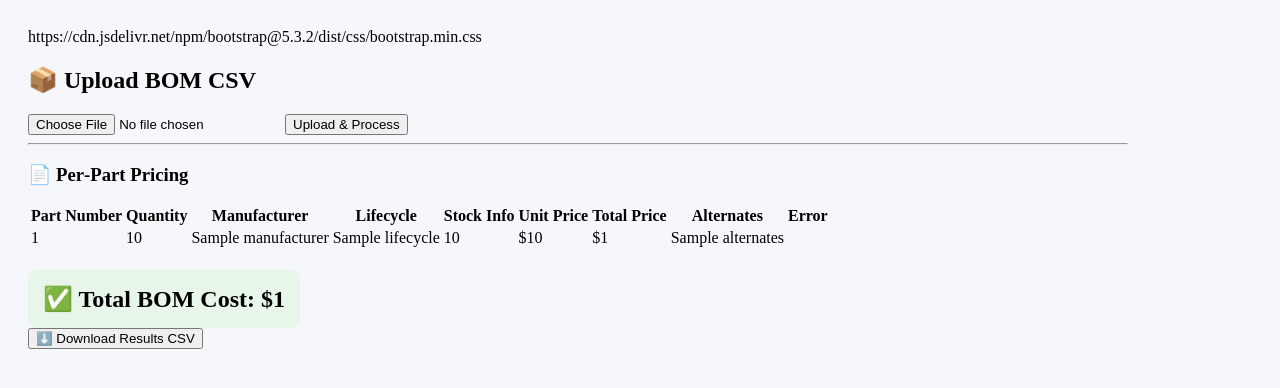
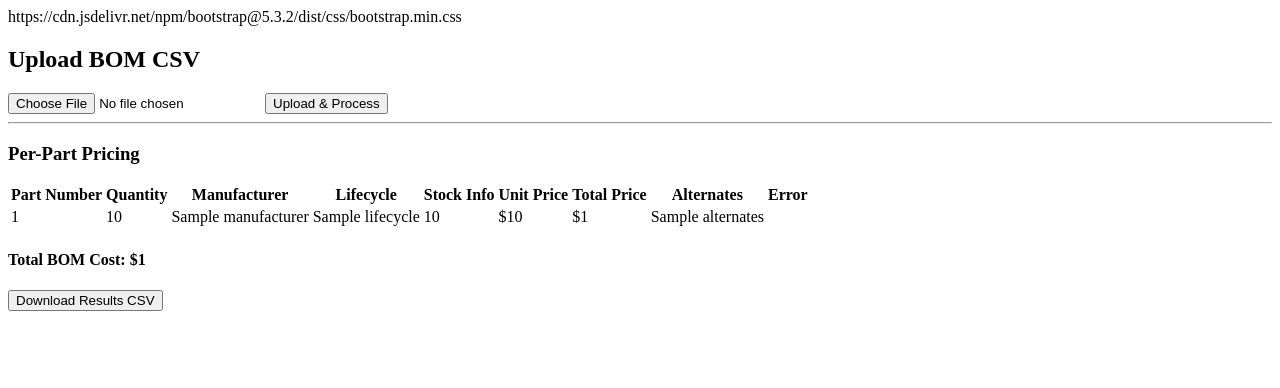
Before and after one commit to deepakfeb5/Component_Render, a Flask app: template templates/index.html in a window 1280 px wide. Shown: the top 388 px of the page. Run offline with Flask 3, Linux system fonts and the light colour scheme; the template is opened without the code that fills it: most values are stand-ins (such as "Sample title", 1, 10 or a date in 2020).

Commit message:
Update index.html

```diff
--- a/templates/index.html
+++ b/templates/index.html
@@ -6,36 +6,22 @@
     <title>BOM Pricing Tool</title>
 
     https://cdn.jsdelivr.net/npm/bootstrap@5.3.2/dist/css/bootstrap.min.css
-
-    <style>
-        body { background: #f5f7fa; padding: 20px; }
-        .container { max-width: 1100px; }
-        .summary-box {
-            font-size: 24px;
-            font-weight: 700;
-            margin-top: 20px;
-            background: #e8f5e9;
-            padding: 15px;
-            border-radius: 8px;
-            display: inline-block;
-        }
-    </style>
 </head>
 
 <body>
-<div class="container">
+<div class="container mt-4">
 
-    <h2 class="mb-4">📦 Upload BOM CSV</h2>
+    <h2>Upload BOM CSV</h2>
 
     <form method="POST" enctype="multipart/form-data">
         <input type="file" name="csv_file" class="form-control mb-3" required>
         <button class="btn btn-primary">Upload & Process</button>
     </form>
 
-    <hr class="my-4">
+    <hr>
 
     {% if bom %}
-    <h3>📄 Per‑Part Pricing</h3>
+    <h3>Per-Part Pricing</h3>
 
     <table class="table table-bordered table-striped mt-3">
         <thead class="table-dark">
@@ -51,7 +37,6 @@
             <th>Error</th>
         </tr>
         </thead>
-
         <tbody>
         {% for item in bom %}
         <tr>
@@ -69,40 +54,21 @@
         </tbody>
     </table>
 
-    <div class="summary-box">
-        ✅ Total BOM Cost: ${{ total_cost }}
-    </div>
+    <h4>Total BOM Cost: ${{ total_cost }}</h4>
 
-    <div class="mt-4">
-        <button class="btn btn-success btn-lg" onclick="downloadResultsCSV()">
-            ⬇️ Download Results CSV
-        </button>
-    </div>
+    <button class="btn btn-success" onclick="downloadResultsCSV()">
+        Download Results CSV
+    </button>
 
     {% endif %}
 
 </div>
 
 <script>
-    // ✅ Safe JSON encoding for BOM data
     window.bomData = {{ bom|tojson(indent=2) | safe if bom else '[]' }};
+</script>
 
-    function downloadResultsCSV() {
-        fetch("/download_results_csv", {
-            method: "POST",
-            headers: { "Content-Type": "application/json" },
-            body: JSON.stringify({ bom: window.bomData })
-        })
-            .then(res => res.blob())
-            .then(blob => {
-                const url = window.URL.createObjectURL(blob);
-                const a = document.createElement("a");
-                a.href = url;
-                a.download = "BOM_Results.csv";
-                a.click();
-            });
-    }
-</script>
+<script src="/static/script.js"></script>
 
 </body>
 </html>
```
